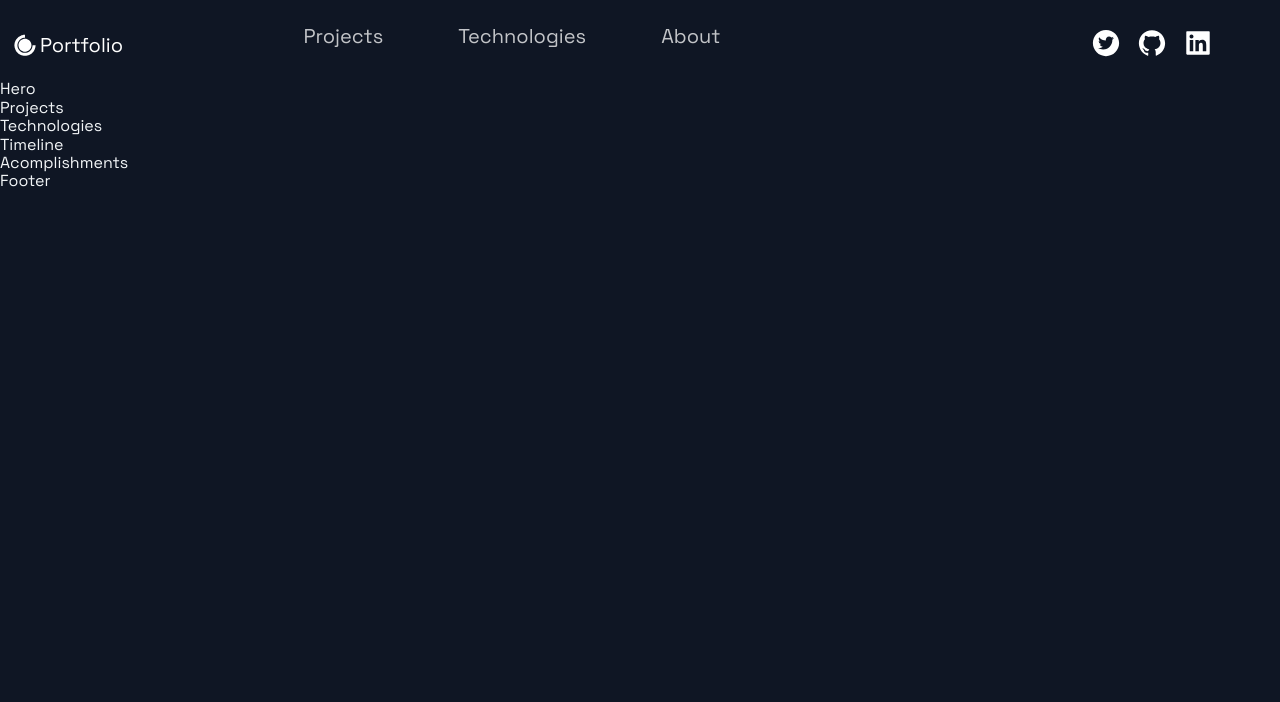
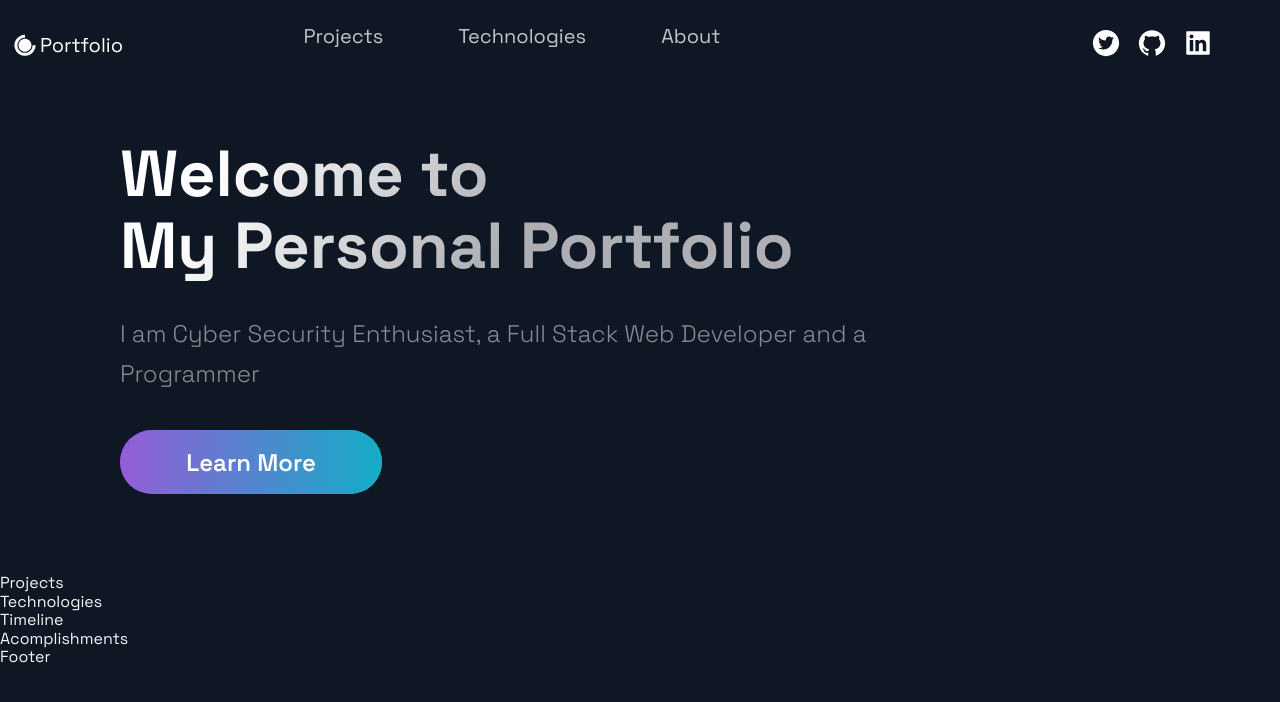
Before and after one commit to kabir0x23/Portfolio, a Next.js app: page / in a window 1280 px wide. Shown: the top 702 px of the page. Built offline with nearby package versions, Linux system fonts and the light colour scheme.

Commit message:
Update Hero.js

```diff
--- a/src/components/Hero/Hero.js
+++ b/src/components/Hero/Hero.js
@@ -1,13 +1,24 @@
 import React from 'react';
 
-import { Section, SectionText, SectionTitle } from '../../styles/GlobalComponents';
+import {Section, SectionText, SectionTitle} from '../../styles/GlobalComponents';
 import Button from '../../styles/GlobalComponents/Button';
-import { LeftSection } from './HeroStyles';
+import {LeftSection, BackgroundImage} from './HeroStyles';
 
-const Hero = (props) => (
-  <div>
-    Hero
-  </div>
+const Hero = () => (
+    <>
+            <Section row nopadding>
+                <LeftSection>
+                    <SectionTitle main center>
+                        Welcome to <br/>
+                        My Personal Portfolio
+                    </SectionTitle>
+                    <SectionText>
+                        I am Cyber Security Enthusiast, a Full Stack Web Developer and a Programmer
+                    </SectionText>
+                    <Button onClick={() => window.location = 'https://linktree.com/kabir0x23'}>Learn More</Button>
+                </LeftSection>
+            </Section>
+    </>
 );
 
 export default Hero;
```
